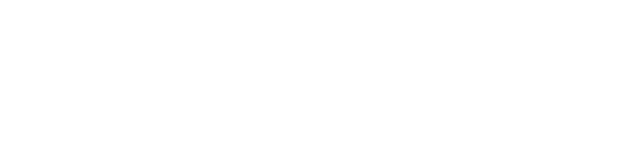
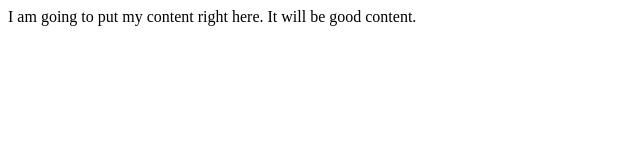
Before and after one commit to sheste24/sherry-datastory, a plain HTML site: page index.html in a window 1280 px wide. Shown: the whole page, without its empty margins (0-640 px from the left). Drawn offline with Linux system fonts and the light colour scheme.

Commit message:
added body

```diff
--- a/index.html
+++ b/index.html
@@ -1,6 +1,9 @@
 <!doctype html>
-<head>
-	<meta charset="utf-8" />
-	<title>Steven's Data Story</title>
-</head>
+	<head>
+		<meta charset="utf-8" />
+		<title>Steven's Data Story</title>
+	</head>
+	<body>
+		I am going to put my content right here. It will be good content.
+	</body>
 </html>
```
